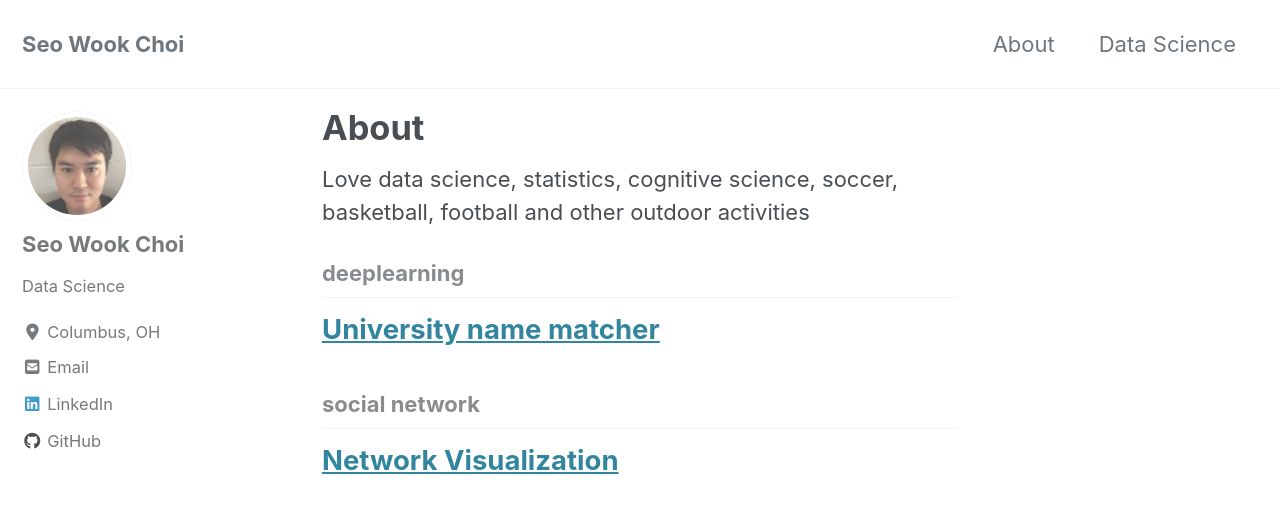
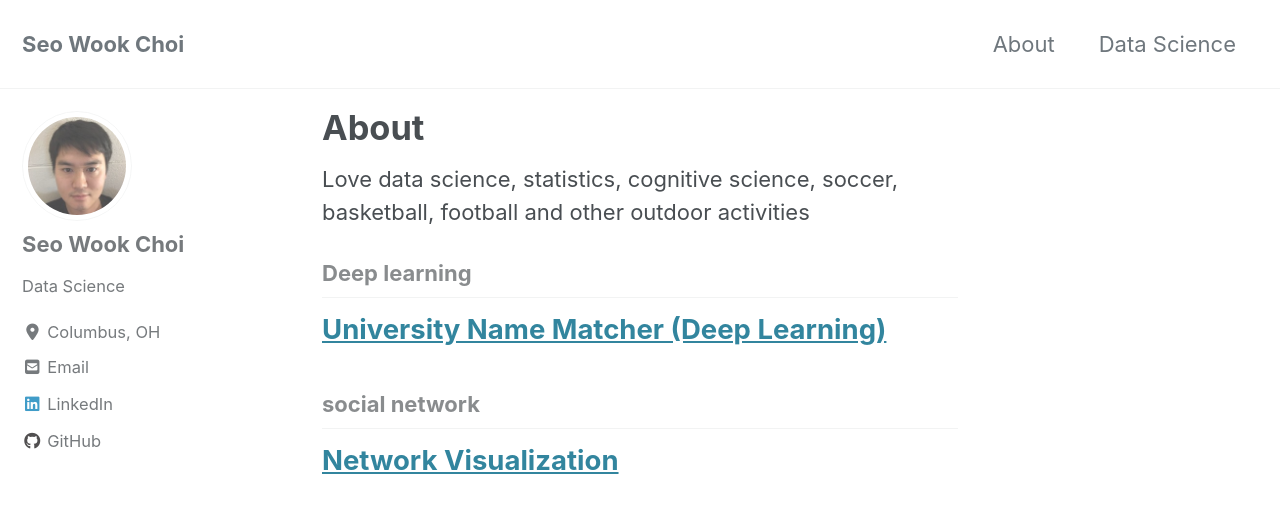
Before and after one commit to realizeit7/realizeit7.github.io, a Jekyll site: the page built from _pages/about.md, in a window 1280 px wide and 900 px high. Shown: the top 513 px of the window. Built offline with Jekyll 4.4.1, drawn with Linux system fonts in a browser that asks for light colours; cached includes are drawn as plain includes; nearby versions of some CDN libraries.

Commit message:
new gith

```diff
--- a/_posts/2019-08-25-Univ_Matcher.md
+++ b/_posts/2019-08-25-Univ_Matcher.md
@@ -1,8 +1,8 @@
 ---
 layout: post
-title: "University name matcher"
+title: "University Name Matcher (Deep Learning)"
 description: "University name matcher using deep learning (deep matcher)"
-tags: [deeplearning]
+tags: [Deep learning]
 header:
 image: "/images/cbus.jpg"
 ---
```
